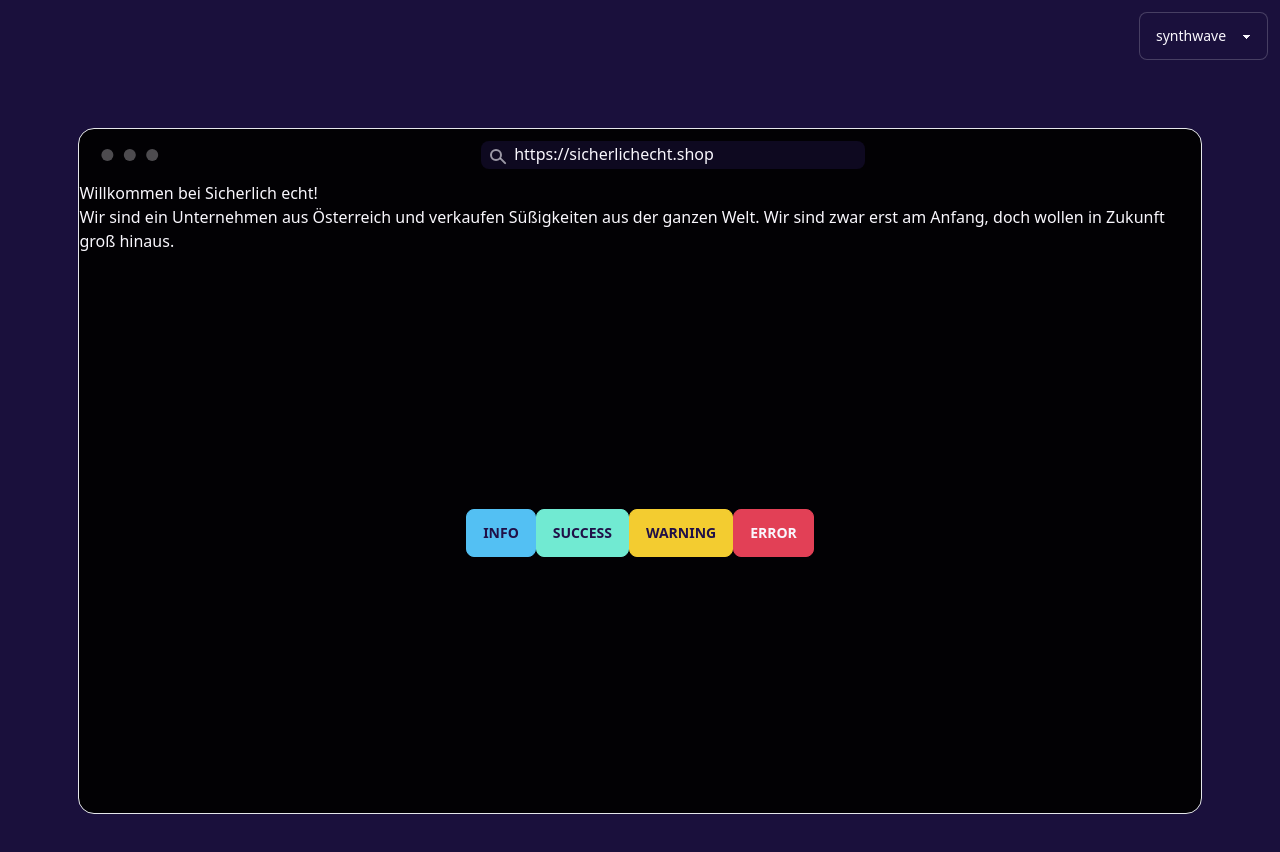
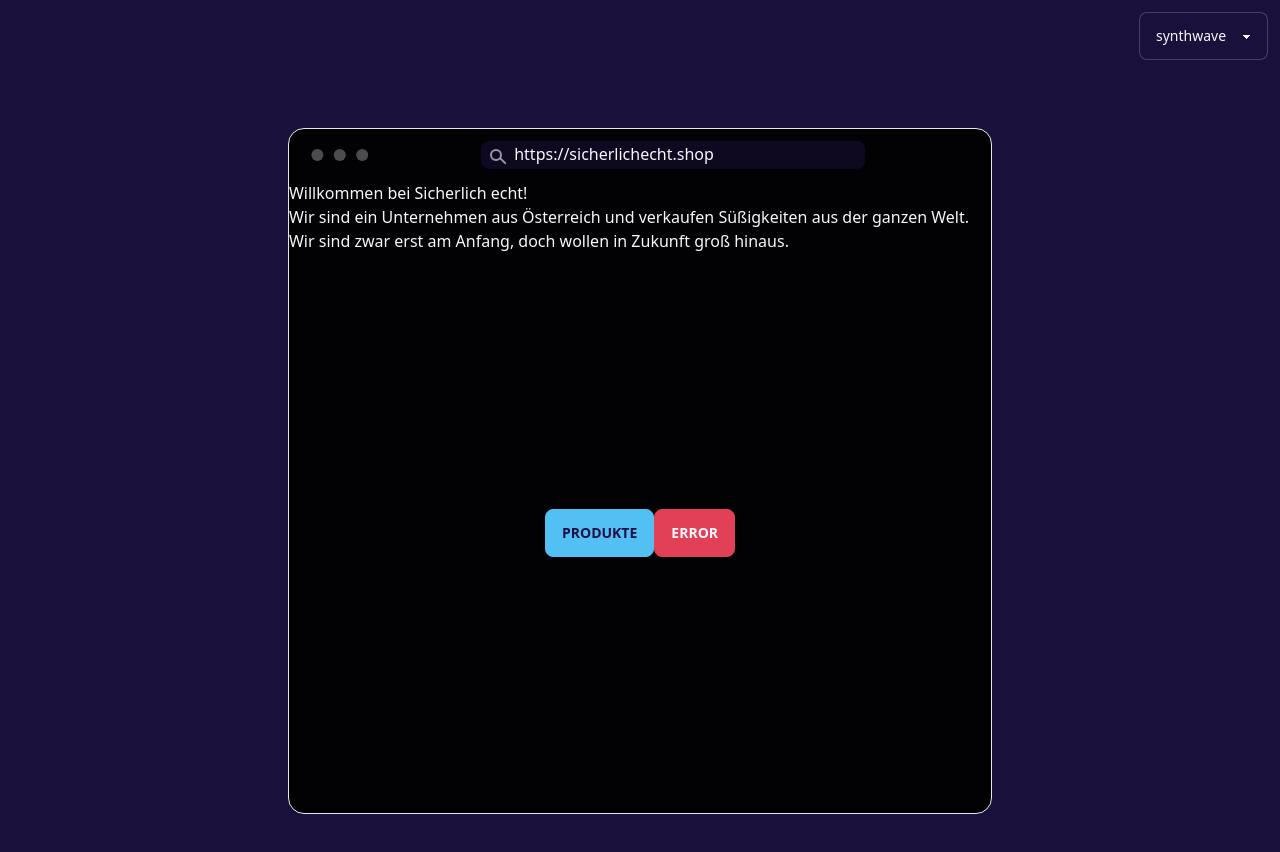
Before and after one commit to johak-at/dark-hak, a SvelteKit app: page /hidden-costs in a window 1280 px wide. Shown: the top 852 px of the page. Built offline with nearby package versions, Linux system fonts and the light colour scheme; some icons are missing.

Commit message:
Updates text and buttons

```diff
--- a/src/routes/hidden-costs/+page.svelte
+++ b/src/routes/hidden-costs/+page.svelte
@@ -1,17 +1,21 @@
+<script>
+</script>
+
 <div class="mockup-browser border bg-base-300 max-w-[90%]">
 	<div class="mockup-browser-toolbar">
 		<div class="input">https://sicherlichecht.shop</div>
 	</div>
+
 	<div>Willkommen bei Sicherlich echt!</div>
-	<p>
-		Wir sind ein Unternehmen aus Österreich und verkaufen Süßigkeiten aus der ganzen Welt. Wir sind
-		zwar erst am Anfang, doch wollen in Zukunft groß hinaus.
-	</p>
+	<p>Wir sind ein Unternehmen aus Österreich und verkaufen Süßigkeiten aus der ganzen Welt.</p>
+	<div>Wir sind zwar erst am Anfang, doch wollen in Zukunft groß hinaus.</div>
 
 	<div class="flex justify-center px-64 py-64 bg-base-800">
-		<button class="btn btn-info">Info</button>
-		<button class="btn btn-success">Success</button>
-		<button class="btn btn-warning">Warning</button>
+		<button class="btn btn-info">Produkte</button>
 		<button class="btn btn-error">Error</button>
 	</div>
 </div>
+
+<style>
+
+</style>
```
